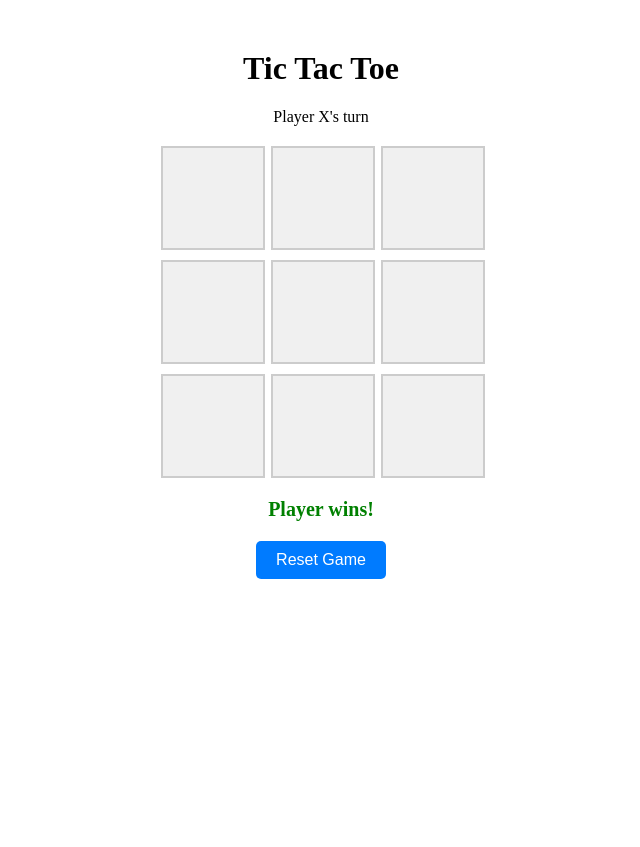
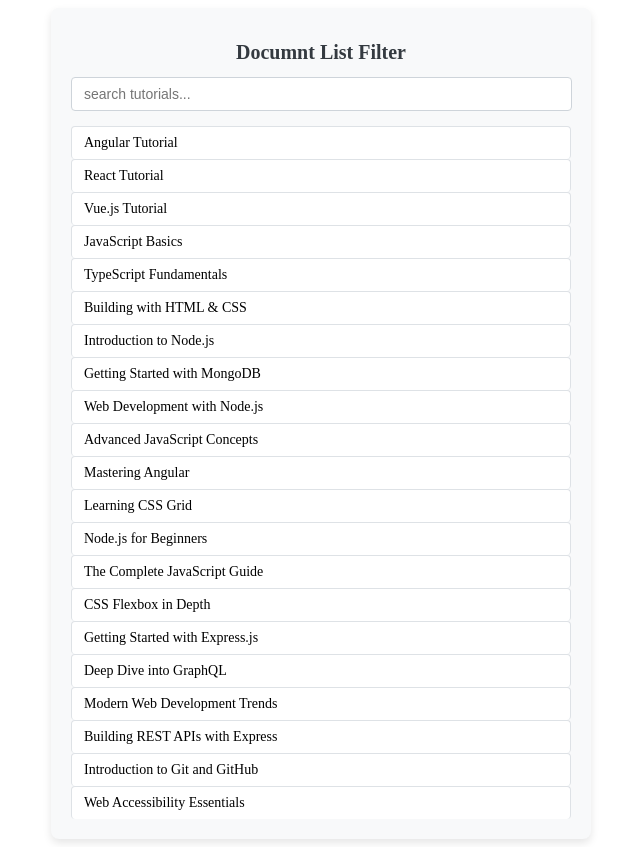
Before and after one commit to vannovich/30-days-of-angular, an Angular app: page / in a window 1280 px wide. Shown: the whole page, without its empty margins (319-959 px from the left). Before the commit the page ends 800 px from the top, so only its background shows below. Built offline with nearby package versions, Linux system fonts and the light colour scheme.

Commit message:
Day-7-Dynamic-Filter

```diff
--- a/src/app/app.html
+++ b/src/app/app.html
@@ -1 +1 @@
-<app-tic-tac-toe></app-tic-tac-toe>
+<app-dynamic-search></app-dynamic-search>
--- a/src/app/app.ts
+++ b/src/app/app.ts
@@ -3,12 +3,12 @@ import { FormsModule } from '@angular/forms';
 import { RouterOutlet } from '@angular/router';
 
 import { CommonModule } from '@angular/common';
-import { TicTacToe } from './tic-tac-toe/tic-tac-toe';
+import { DynamicSearch } from './dynamic-search/dynamic-search';
 ;
 
 @Component({
   selector: 'app-root',
-  imports: [TicTacToe, FormsModule, CommonModule],
+  imports: [DynamicSearch, FormsModule, CommonModule],
   templateUrl: './app.html',
   styleUrl: './app.css',
   standalone: true
--- /dev/null
+++ b/src/app/dynamic-search/dynamic-search.css
@@ -0,0 +1,53 @@
+.container{
+  padding: 20px;
+  max-width: 500px;
+  margin: 0 auto;
+  background-color: #f8f9fa;
+  border-radius: 8px;
+  box-shadow: 0 4px 8px rgba(0, 0, 0, 0.1);
+}
+
+.title{
+  font-size: 20px;
+  color: #343a40;
+  text-align: center;
+  margin-bottom: 13px;
+}
+
+.search-box{
+  width: 95%;
+  padding: 8px 12px;
+  font-size: 14px;
+  border: 1px solid #ced4da;
+  margin-bottom: 15px;
+  border-radius: 4px;
+  outline: none;
+  transition: border-color 0.2s ease-in-out;
+}
+
+.search-box:focus{
+  border-color: #495057;
+  box-shadow: 0 0 4px rgba(73, 80, 87, 0.2);
+}
+
+.list-group{
+  list-style: none;
+  padding: 0;
+  margin: 0;
+}
+
+.list-group-item{
+  padding: 8px 12px;
+  font-size: 14px;
+  background-color: #ffffff;
+  border: 1px solid #dee2e6;
+  border-radius: 4px;
+  border-bottom: 8px;
+  transition: background-color 0.2s ease-in-out, box-shadow 0.2s ease-in-out;
+
+}
+
+.list-group-item:hover{
+  background: #e9eeef;
+  box-shadow: 0 2px 3px rgba(0, 0, 0, 0.1);
+}
--- /dev/null
+++ b/src/app/dynamic-search/dynamic-search.html
@@ -0,0 +1,13 @@
+<div class="container">
+  <h1 class="title">Documnt List Filter</h1>
+  <input
+    type="text"
+    placeholder="search tutorials..."
+    [(ngModel)]="searchText"
+    class="forms-control search-box"
+  />
+
+  <ul class="list-group">
+    <li *ngFor="let item of items | filter : searchText" class="list-group-item">{{ item }}</li>
+  </ul>
+</div>
--- /dev/null
+++ b/src/app/dynamic-search/dynamic-search.ts
@@ -0,0 +1,40 @@
+import { CommonModule } from '@angular/common';
+import { Component } from '@angular/core';
+import { FormsModule } from '@angular/forms';
+import { FilterPipe } from '../filter-pipe';
+
+@Component({
+  selector: 'app-dynamic-search',
+  imports: [FormsModule, CommonModule, FilterPipe],
+  templateUrl: './dynamic-search.html',
+  styleUrl: './dynamic-search.css',
+})
+export class DynamicSearch {
+  searchText:string = '';
+
+  items: string[] = [
+    'Angular Tutorial',
+    'React Tutorial',
+    'Vue.js Tutorial',
+    'JavaScript Basics',
+    'TypeScript Fundamentals',
+    'Building with HTML & CSS',
+    'Introduction to Node.js',
+    'Getting Started with MongoDB',
+    'Web Development with Node.js',
+    'Advanced JavaScript Concepts',
+    'Mastering Angular',
+    'Learning CSS Grid',
+    'Node.js for Beginners',
+    'The Complete JavaScript Guide',
+    'CSS Flexbox in Depth',
+    'Getting Started with Express.js',
+    'Deep Dive into GraphQL',
+    'Modern Web Development Trends',
+    'Building REST APIs with Express',
+    'Introduction to Git and GitHub',
+    'Web Accessibility Essentials',
+  ];
+
+
+}
--- /dev/null
+++ b/src/app/filter-pipe.ts
@@ -0,0 +1,13 @@
+import { Pipe, PipeTransform } from '@angular/core';
+
+@Pipe({
+  name: 'filter',
+})
+export class FilterPipe implements PipeTransform {
+  transform(items: any, searchText: string): any[] {
+    if (!items || !searchText) {
+      return items;
+    }
+    return items.filter((item: any) => item.toLowerCase().includes(searchText.toLowerCase()));
+  }
+}
--- a/src/app/tic-tac-toe/tic-tac-toe.css
+++ /dev/null
@@ -1,57 +0,0 @@
-.game-container{
-  text-align: center;
-  margin-top: 50px;
-}
-
-.board{
-  display: grid;
-  grid-template-columns: repeat(3, 100px);
-  gap: 10px;
-  justify-content: center;
-  margin: 20px auto;
-}
-
-.cell{
-  width: 100px;
-  height: 100px;
-  align-items: center;
-  justify-content: center;
-  font-size: 24px;
-  font-weight: bold;
-  background-color: #f0f0f0;
-  border: 2px solid #ccc;
-  cursor: pointer;
-  user-select: none;
-}
-
-.cell:hover{
-  background-color: #e0e0e0;
-}
-
-.winner{
-  margin: 20px 0;
-  font-size: 20px;
-  font-weight: bold;
-  color: green;
-}
-
-.draw-message{
-  margin: 20px 0;
-  font-size: 10px;
-  font-weight: bold;
-  color: #ff8c00;
-}
-
-button{
-  padding: 10px 20px;
-  font-size: 16px;
-  cursor: pointer;
-  background-color: #007bff;
-  color: white;
-  border: none;
-  border-radius: 5px;
-}
-
-button:hover{
-  background-color: #0056b3;
-}
--- a/src/app/tic-tac-toe/tic-tac-toe.html
+++ /dev/null
@@ -1,14 +0,0 @@
-<div class="game-container">
-  <h1>Tic Tac Toe</h1>
-
-  <div class="turn-indicator" *ngIf="!winner && !isDraw">Player {{currentPlayer}}'s turn</div>
-
-  <div class="board">
-    <div class="cell" *ngFor="let cell of board; let i = index" (click)="makeMove(i)">{{cell}}</div>
-  </div>
-
-  <div class="winner">Player {{winner}} wins!</div>
-  <div class="draw-message" *ngIf="isDraw && !winner">It's a draw</div>
-
-  <button (click)="resetGame()">Reset Game</button>
-</div>
--- a/src/app/tic-tac-toe/tic-tac-toe.ts
+++ /dev/null
@@ -1,76 +0,0 @@
-import { CommonModule } from '@angular/common';
-import { Component } from '@angular/core';
-import { FormsModule } from '@angular/forms';
-
-@Component({
-  selector: 'app-tic-tac-toe',
-  imports: [CommonModule, FormsModule],
-  templateUrl: './tic-tac-toe.html',
-  styleUrl: './tic-tac-toe.css',
-})
-export class TicTacToe {
-  board: string[] = Array(9).fill('');
-  currentPlayer: string = 'X';
-  winner: string | null = null;
-  isDraw: boolean = false;
-
-  private isCellOccupied(index: number): boolean {
-    return this.board[index] !== '';
-  }
-
-  private isGameOver(): boolean {
-    return this.winner !== null || this.isDraw;
-  }
-
-  private isMoveInvalid(index: number): boolean {
-    return this.isCellOccupied(index) || this.isGameOver();
-  }
-
-  private switchPlayer(): void {
-    this.currentPlayer = this.currentPlayer === 'X' ? 'O' : 'X';
-  }
-
-  checkNumber(): boolean {
-    const winningCombinations = [
-      [0, 1, 2],
-      [3, 4, 5],
-      [6, 7, 8],
-      [0, 3, 6],
-      [1, 4, 7],
-      [2, 5, 8],
-      [2, 4, 6],
-    ];
-
-    return winningCombinations.some(
-      ([a, b, c]) =>
-        this.board[a] && this.board[a] === this.board[b] && this.board[a] === this.board[c]
-    );
-  }
-
-  private isBoardFull(): boolean{
-    return this.board.every((cell) => cell !== '');
-  }
-
-  private updateGameState(index: number): void{
-    if(this.checkNumber()){
-      this.winner = this.currentPlayer;
-    }else if(this.isBoardFull()){
-      this.isDraw = true;
-    }else{
-      this.switchPlayer();
-    }
-  }
-
-  makeMove(index:number): void{
-    if(this.isMoveInvalid(index)) return;
-    this.board[index] = this.currentPlayer;
-    this.updateGameState(index)
-  }
-
-  resetGame(): void{
-    this.board = Array(9).fill('');
-    this.currentPlayer = 'X';
-    this.winner = null;
-    this.isDraw = false;
-  }
-}
```
Also changed, not shown: 2 other files (tests, documents, lock files or other folders).
